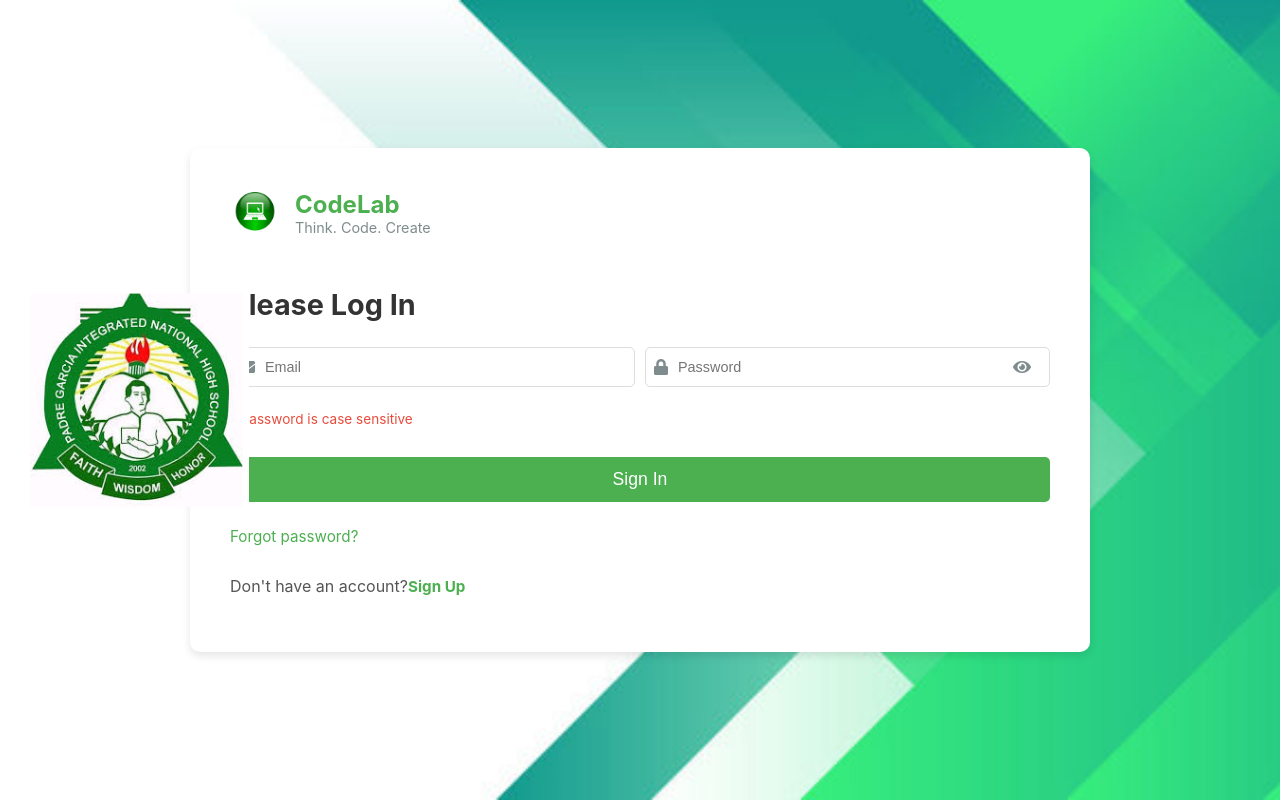
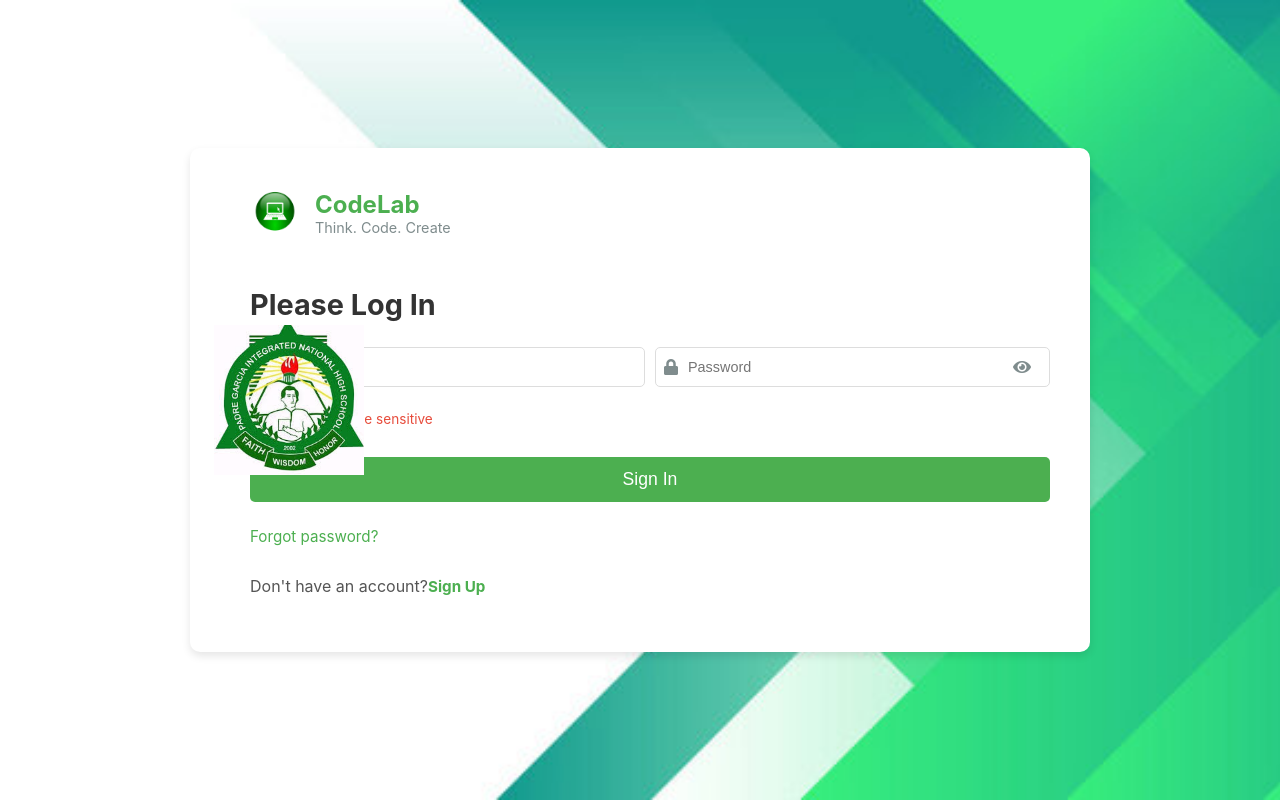
Before and after one commit to brianneil238/Codelab, a React (Vite) app: page / in a window 1280 px wide. Built offline with nearby package versions, Linux system fonts and the light colour scheme; a small style sheet from the web is missing.

Commit message:
Fix logo positioning to match original design - overlap white card

```diff
--- a/src/App.css
+++ b/src/App.css
@@ -18,23 +18,26 @@
   background-color: #fff;
   border-radius: 10px;
   box-shadow: 0 4px 8px rgba(0, 0, 0, 0.1);
-  overflow: hidden;
+  overflow: visible; /* Changed to visible to allow logo overlap */
   width: 900px; /* Adjust as needed */
   max-width: 90%;
+  position: relative;
 }
 
 .logo-section {
-  flex: 1;
-  display: flex;
-  justify-content: center;
-  align-items: center;
-  background-color: #fff; /* Changed to white to match the logo's background */
-  padding: 20px;
+  position: absolute;
+  left: -80px; /* Position logo to the left, overlapping the card */
+  top: 50%;
+  transform: translateY(-50%);
+  z-index: 10;
+  background-color: transparent;
+  padding: 0;
 }
 
 .bsu-logo {
-  max-width: 95%; /* Increased size */
-  height: auto;
+  width: 150px; /* Fixed width for consistent sizing */
+  height: 150px; /* Fixed height for consistent sizing */
+  object-fit: contain;
 }
 
 .login-form-section {
@@ -43,6 +46,7 @@
   display: flex;
   flex-direction: column;
   justify-content: center;
+  margin-left: 20px; /* Add some margin to account for the overlapping logo */
 }
 
 .university-bike-rental-header {
```
